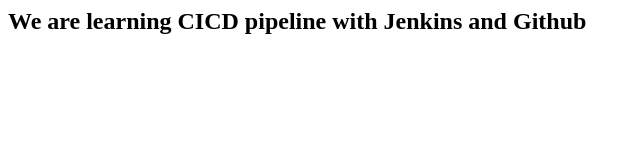
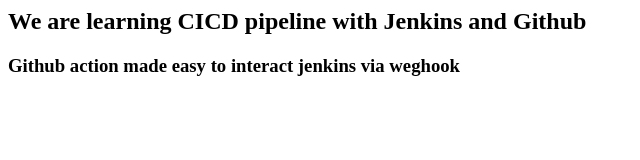
Before and after one commit to I2BKeit/demo-jenkins, a plain HTML site: page index.html in a window 1280 px wide. Shown: the whole page, without its empty margins (0-640 px from the left). Drawn offline with Linux system fonts and the light colour scheme.

Commit message:
h3 added

```diff
--- a/index.html
+++ b/index.html
@@ -2,5 +2,6 @@
 	<title> CICCD Pipeline Intro </title>
 	<body>
 		<h2> We are learning CICD pipeline with Jenkins and Github</h2>
+		<h3> Github action made easy to interact jenkins via weghook</h3>
 	</body>
 </html>
```
